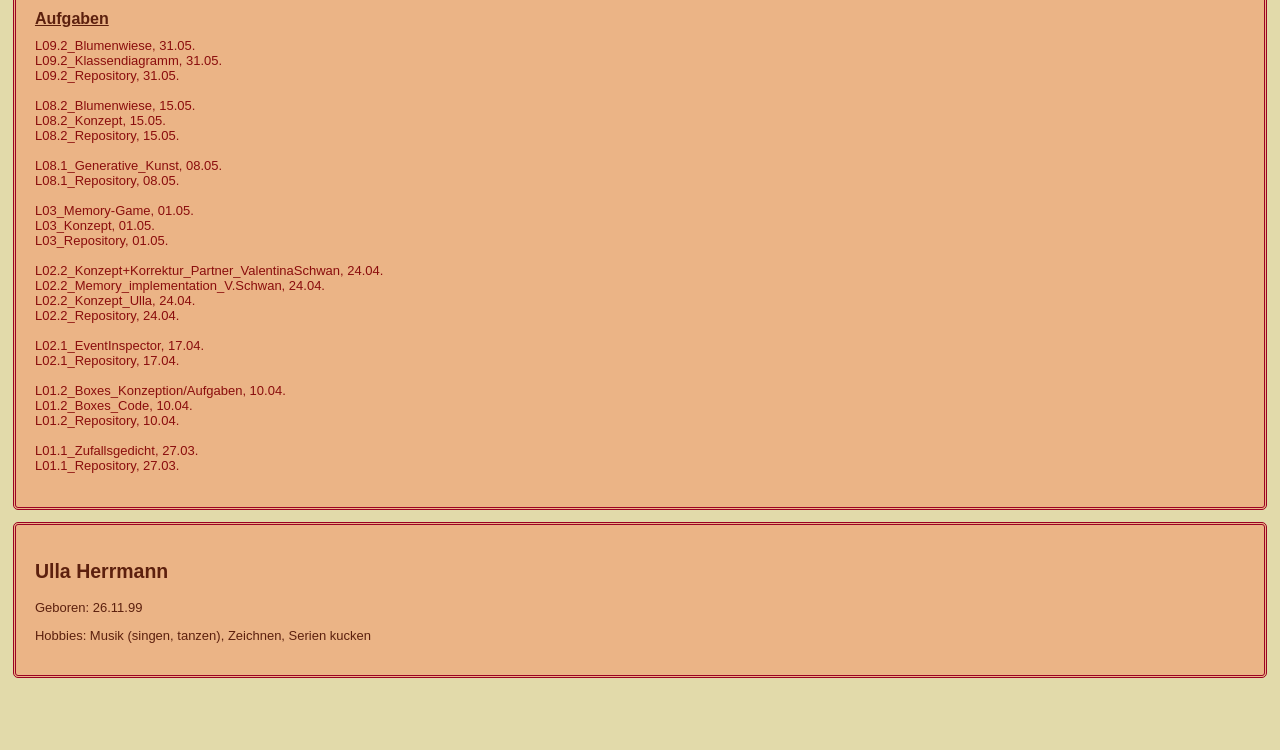
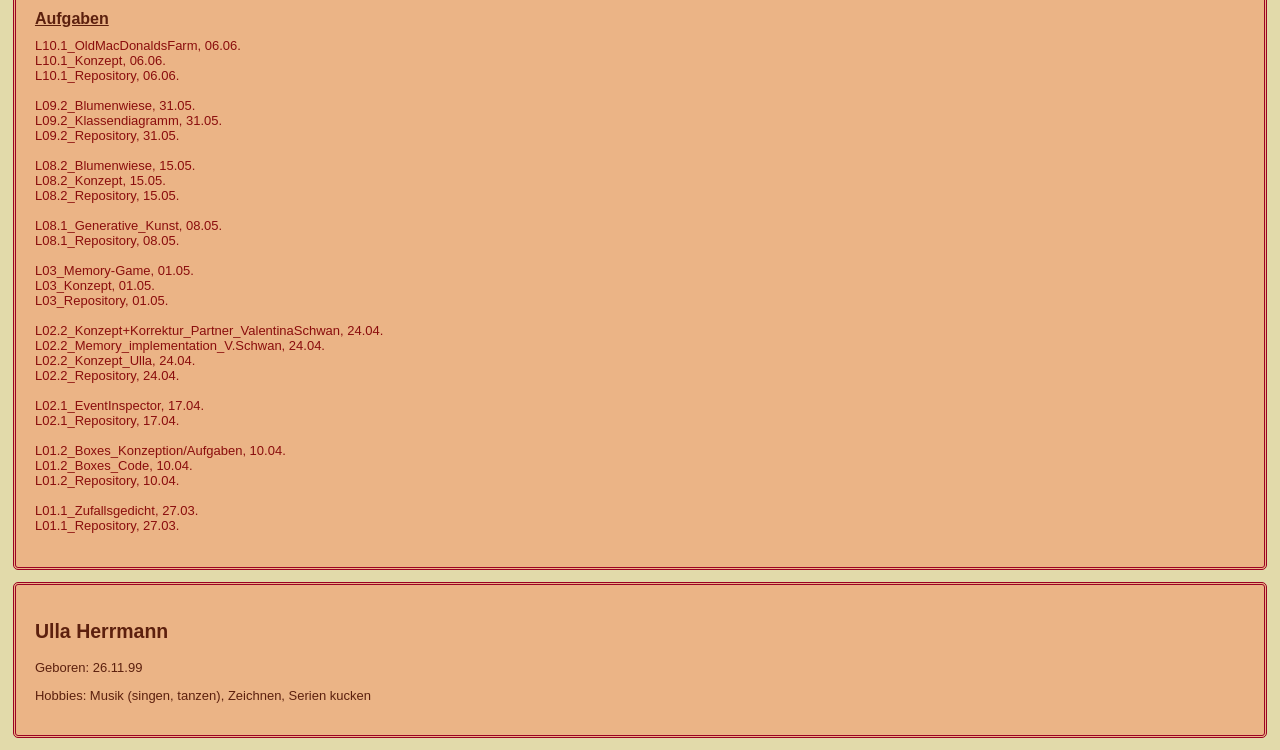
Before and after one commit to Lum7n/EIA2-SS2021, a plain HTML site: page Steckbrief/steckbrief.htm in a window 1280 px wide. Shown: the part 73-823 px from the top of the page. Before the commit the page ends 800 px from the top, so only its background shows below. Drawn offline with Linux system fonts and the light colour scheme.

Commit message:
Add files via upload

```diff
--- a/Steckbrief/steckbrief.htm
+++ b/Steckbrief/steckbrief.htm
@@ -64,6 +64,13 @@
 			<br/>
 			<h1>Aufgaben</h1>
 			<!-- Format: Aufgabenbezeichnung, Datum -->
+			<a target="_blank" href="https://lum7n.github.io/EIA2-SS2021/Aufgaben/L10_1_OldMacDonaldsHeritage/Index.html">L10.1_OldMacDonaldsFarm, 06.06.</a>
+			<br/>
+			<a target="_blank" href="https://lum7n.github.io/EIA2-SS2021/Aufgaben/L10_1_OldMacDonaldsHeritage/L10.1_OldMacDonalds_Konzept.pdf">L10.1_Konzept, 06.06.</a>
+			<br/>
+			<a target="_blank" href="https://github.com/Lum7n/EIA2-SS2021/tree/main/Aufgaben/L10_1_OldMacDonaldsHeritage">L10.1_Repository, 06.06.</a>
+			<br/>
+			<br/>
 			<a target="_blank" href="https://lum7n.github.io/EIA2-SS2021/Aufgaben/L09_2_BlumenwieseClasses/Index.html">L09.2_Blumenwiese, 31.05.</a>
 			<br/>
 			<a target="_blank" href="https://lum7n.github.io/EIA2-SS2021/Aufgaben/L09_2_BlumenwieseClasses/L09_2_BlumenwieseClasses.pdf">L09.2_Klassendiagramm, 31.05.</a>
```
